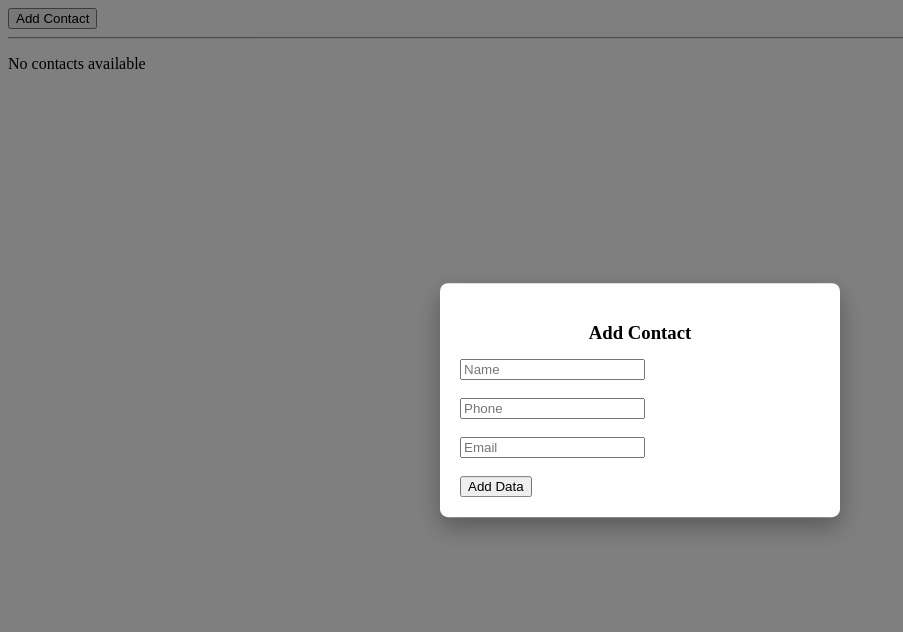
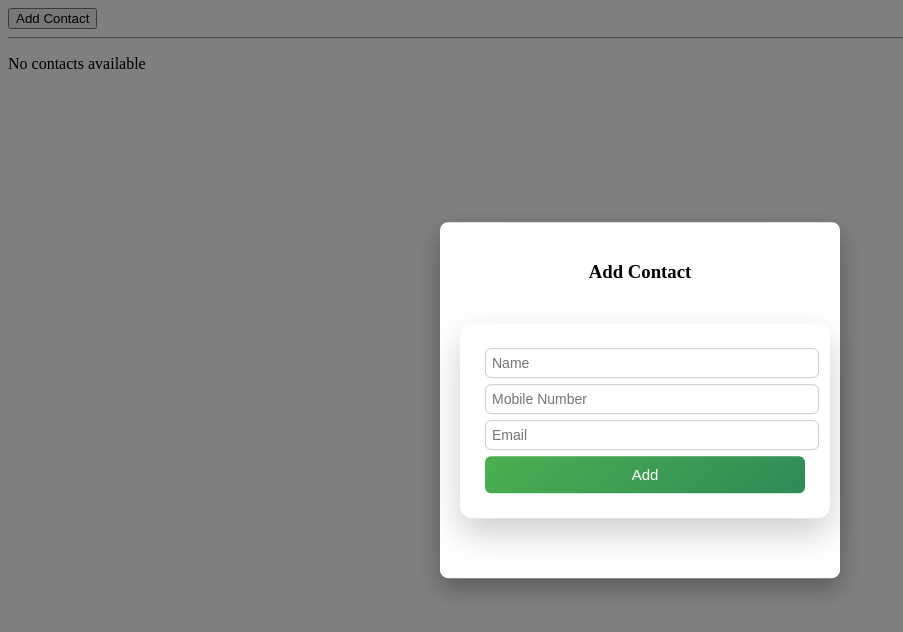
Before and after one commit to devanshipatel2824-prog/Passing_data, an Angular app: page /contact/child-componet in a window 1280 px wide. Both pictures are taken after a click on the button "Add Contact". Shown: the top 632 px of the page, without its empty margins (0-903 px from the left). Built offline with nearby package versions, Linux system fonts and the light colour scheme.

Commit message:
Today Changes is completed

```diff
--- a/src/app/app.ts
+++ b/src/app/app.ts
@@ -4,7 +4,7 @@ import { Contact } from "./contact/contact";
 
 @Component({
   selector: 'app-root',
-  imports: [RouterOutlet, Contact],
+  imports: [RouterOutlet],
   templateUrl: './app.html',
   styleUrl: './app.css'
 })
--- a/src/app/contact/child-componet/child-componet.css
+++ b/src/app/contact/child-componet/child-componet.css
@@ -0,0 +1,76 @@
+form {
+  width: 320px;
+  margin: 40px auto;
+  padding: 25px;
+  background: #ffffff;
+  border-radius: 12px;
+  box-shadow: 0 15px 35px rgba(0, 0, 0, 0.2);
+  animation: popUp 0.5s ease-in-out;
+}
+
+/* Input animation */
+input {
+  width: 100%;
+  padding: 10px 12px;
+  font-size: 14px;
+  border: 1px solid #ccc;
+  border-radius: 6px;
+  gap: 10px;
+  transition: all 0.3s ease;
+}
+
+/* Focus effect */
+input:focus {
+  border-color: #4CAF50;
+  box-shadow: 0 0 8px rgba(76, 175, 80, 0.4);
+  outline: none;
+  transform: scale(1.02);
+}
+
+/* Button animation */
+button {
+  width: 100%;
+  padding: 10px;
+  background: linear-gradient(135deg, #4CAF50, #2E8B57);
+  color: white;
+  border: none;
+  border-radius: 6px;
+  font-size: 15px;
+  cursor: pointer;
+  transition: all 0.3s ease;
+}
+
+/* Hover effect */
+button:hover {
+  background: linear-gradient(135deg, #45a049, #228B22);
+  transform: translateY(-2px);
+  box-shadow: 0 8px 20px rgba(0, 0, 0, 0.2);
+}
+
+/* Click effect */
+button:active {
+  transform: scale(0.96);
+}
+
+/* Pop animation */
+@keyframes popUp {
+  0% {
+    opacity: 0;
+    transform: scale(0.8);
+  }
+  100% {
+    opacity: 1;
+    transform: scale(1);
+  }
+}
+input {
+  width: 100%;
+  padding: 6px;
+  margin-bottom: 6px;
+}
+
+.error {
+  color: red;
+  font-size: 12px;
+  margin-bottom: 6px;
+}
--- a/src/app/contact/child-componet/child-componet.html
+++ b/src/app/contact/child-componet/child-componet.html
@@ -1,4 +1,4 @@
-<form>
+<!-- <form>
   <input type="text" [(ngModel)]="name" name="name" placeholder="Name">
   <br><br>
 
@@ -10,4 +10,32 @@
 
   <button type="button" (click)="addContact()">Add Data</button>
 
+</form> -->
+<form>
+  <input
+    [(ngModel)]="name"
+    name="name"
+    placeholder="Name">
+
+  <input
+    [(ngModel)]="phone"
+    name="phone"
+    placeholder="Mobile Number">
+
+  <div class="error" *ngIf="phoneError">
+    Mobile number must be 10 digits
+  </div>
+
+  <input
+    [(ngModel)]="email"
+    name="email"
+    placeholder="Email">
+
+  <div class="error" *ngIf="emailError">
+    Invalid email format
+  </div>
+
+  <button type="button" (click)="submit()">
+    {{ editContactData ? 'Update' : 'Add' }}
+  </button>
 </form>
--- a/src/app/contact/child-componet/child-componet.ts
+++ b/src/app/contact/child-componet/child-componet.ts
@@ -1,9 +1,10 @@
+import { CommonModule } from '@angular/common';
 import { Component, EventEmitter, Input, Output } from '@angular/core';
 import { FormsModule } from '@angular/forms';
 
 @Component({
   selector: 'app-child-componet',
-  imports: [FormsModule],
+  imports: [FormsModule,CommonModule],
   templateUrl: './child-componet.html',
   styleUrl: './child-componet.css',
 })
@@ -11,6 +12,8 @@ export class ChildComponet {
       name = '';
       phone = '';
       email = '';
+phoneError = false;
+emailError = false;
  @Input() editContactData: any;
   @Output() contactAdded = new EventEmitter<any>();
 isEdit: any;
@@ -42,4 +45,20 @@ this.reset();
     this.email = '';
     this.isEdit = false;
   }
+submit() {
+  this.phoneError = !/^\d{10}$/.test(this.phone);
+  this.emailError = !/^[^\s@]+@[^\s@]+\.[^\s@]+$/.test(this.email);
+
+  if (this.phoneError || this.emailError) return;
+
+  this.contactAdded.emit({
+    name: this.name,
+    phone: this.phone,
+    email: this.email
+  });
+
+  this.name = '';
+  this.phone = '';
+  this.email = '';
+}
   }
--- a/src/app/contact/contact.css
+++ b/src/app/contact/contact.css
@@ -123,3 +123,8 @@
 .delete-btn:hover {
   background: #d32f2f;
 }
+.error-msg {
+  color: red;
+  margin-bottom: 8px;
+  font-size: 14px;
+}
--- a/src/app/contact/contact.html
+++ b/src/app/contact/contact.html
@@ -16,7 +16,7 @@
     <li style="margin-bottom: 8px;">
       {{ c.name }} - {{ c.phone }} - {{ c.email }}
 
-      <!-- Edit & Delete buttons next to text
+       Edit & Delete buttons next to text
       <button
         style="margin-left: 10px;"
         (click)="editContact(c, $index)">
@@ -87,6 +87,9 @@
   <!-- popup box -->
   <div class="modal-box">
     <h3>{{ editIndex !== null ? 'Edit Contact' : 'Add Contact' }}</h3>
+@if (duplicateError) {
+  <p class="error-msg">{{ duplicateError }}</p>
+}
 
     <app-child-componet
       [editContactData]="selectedContact"
--- a/src/app/contact/contact.ts
+++ b/src/app/contact/contact.ts
@@ -43,11 +43,60 @@ export class Contact {
 //     this.contacts.splice(index, 1);
 //   }
 
+// contacts: any[] = [];
+
+// showForm = false;
+// selectedContact: any = null;
+// editIndex: number | null = null;
+
+// openForm() {
+//   this.showForm = true;
+//   this.selectedContact = null;
+//   this.editIndex = null;
+// }
+
+// closeForm() {
+//   this.showForm = false;
+//   this.selectedContact = null;
+//   this.editIndex = null;
+// }
+
+// editContact(contact: any, index: number) {
+//   this.selectedContact = { ...contact }; // clone
+//   this.editIndex = index;
+//   this.showForm = true;
+// }
+
+// deleteContact(index: number) {
+//   this.contacts.splice(index, 1);
+// }
+
+// addContactToParent(contact: any) {
+//   if (this.editIndex !== null) {
+//     this.contacts[this.editIndex] = contact; // update
+//   } else {
+//     this.contacts.push(contact); // add
+//   }
+//   this.closeForm();
+// }
 contacts: any[] = [];
-
 showForm = false;
 selectedContact: any = null;
 editIndex: number | null = null;
+  duplicateError: string | undefined;
+
+/*  page load then localStorage data load */
+ngOnInit() {
+  const savedData = localStorage.getItem('contacts');
+  if (savedData) {
+    this.contacts = JSON.parse(savedData);
+  }
+}
+
+/* 🔹 localStorage update helper */
+saveToStorage() {
+  localStorage.setItem('contacts', JSON.stringify(this.contacts));
+}
 
 openForm() {
   this.showForm = true;
@@ -57,27 +106,41 @@ openForm() {
 
 closeForm() {
   this.showForm = false;
-  this.selectedContact = null;
-  this.editIndex = null;
 }
 
 editContact(contact: any, index: number) {
-  this.selectedContact = { ...contact }; // clone
+  this.selectedContact = { ...contact };
   this.editIndex = index;
   this.showForm = true;
 }
 
 deleteContact(index: number) {
   this.contacts.splice(index, 1);
+  this.saveToStorage();   // 🔹 storage update
 }
+addContactToParent(contact: any) {
 
-addContactToParent(contact: any) {
+  /*  DUPLICATE CHECK */
+  const isDuplicate = this.contacts.some((c, i) => {
+    if (this.editIndex !== null && i === this.editIndex) {
+      return false; // ignore same record while edit
+    }
+    return c.phone === contact.phone || c.email === contact.email;
+  });
+
+  if (isDuplicate) {
+    this.duplicateError = 'Mobile number or Email already exists';
+    return; //  stop add/update
+  }
+
+  /*  ADD / UPDATE */
   if (this.editIndex !== null) {
-    this.contacts[this.editIndex] = contact; // update
+    this.contacts[this.editIndex] = contact;
   } else {
-    this.contacts.push(contact); // add
+    this.contacts.push(contact);
   }
+this.saveToStorage();
   this.closeForm();
-}
 
 }
+}
```
